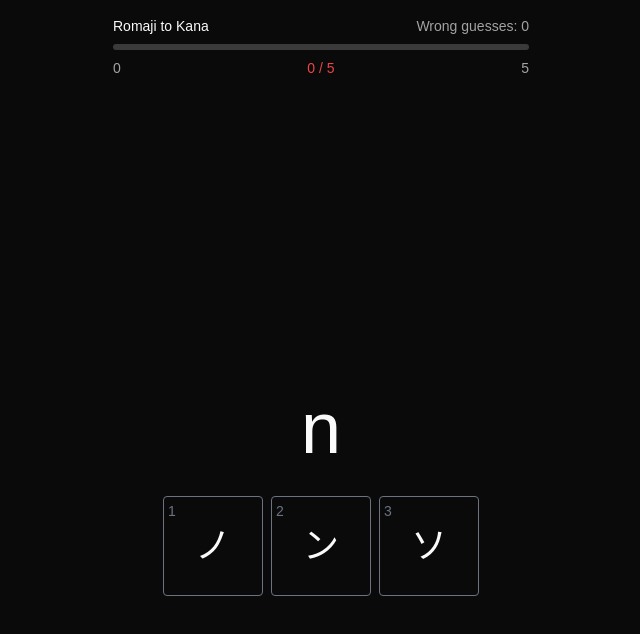
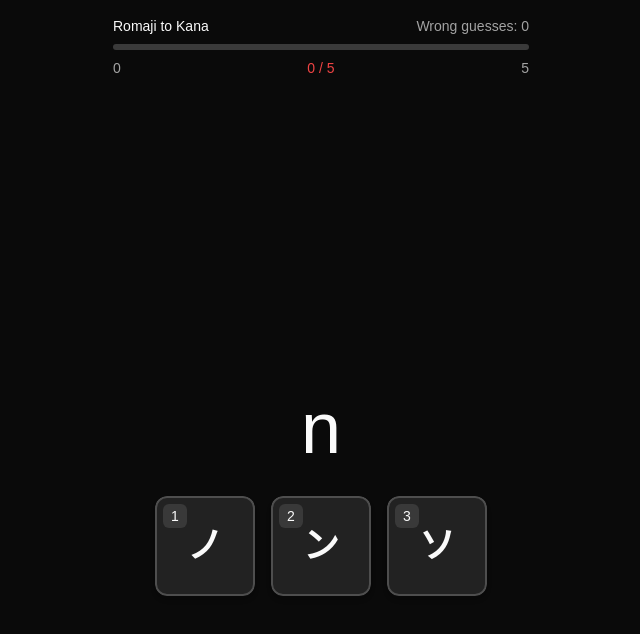
Before and after one commit to PeterPoterek/hira-kata, a Next.js app: page / in a window 1280 px wide. Shown: the top 634 px of the page, without its empty margins (319-959 px from the left). Built offline with nearby package versions, Linux system fonts and the light colour scheme.

Commit message:
quiz buttons moved to seperate component

```diff
--- a/components/quiz/Quiz.tsx
+++ b/components/quiz/Quiz.tsx
@@ -4,6 +4,7 @@ import kanaData from "@/data/kana.json";
 import { useState, useEffect } from "react";
 import useQuizStore from "@/store/quizStore";
 import { motion, AnimatePresence } from "framer-motion";
+import { QuizButton } from "@/components/quiz/QuizButton";
 
 interface KanaChar {
   kana: string;
@@ -246,18 +247,15 @@ const Quiz = () => {
                 ? randomChar?.romaji
                 : randomChar?.kana}
             </p>
-            <div className="grid grid-cols-3 gap-2">
+            <div className="grid grid-cols-3 gap-4">
               {choices.map((char, index) => (
-                <button
+                <QuizButton
+                  key={char + index}
+                  char={char}
+                  index={index}
                   onClick={() => checkAnswer(char)}
-                  className="w-[100px] h-[100px] text-4xl flex items-center justify-center border border-gray-500 rounded relative"
-                  key={index}
-                >
-                  {char}
-                  <span className="absolute top-1 left-1 text-sm text-gray-500">
-                    {index + 1}
-                  </span>
-                </button>
+                  isWrongState={answeredWrong}
+                />
               ))}
             </div>
           </motion.div>
--- /dev/null
+++ b/components/quiz/QuizButton.tsx
@@ -0,0 +1,60 @@
+"use client";
+
+import { motion } from "framer-motion";
+
+interface QuizButtonProps {
+  char: string;
+  index: number;
+  onClick: () => void;
+  isWrongState: boolean;
+}
+
+export const QuizButton = ({
+  char,
+  index,
+  onClick,
+  isWrongState,
+}: QuizButtonProps) => {
+  return (
+    <motion.button
+      onClick={onClick}
+      key={char + index}
+      className={`w-[100px] h-[100px] text-4xl flex items-center justify-center rounded-xl relative overflow-hidden
+        ${isWrongState ? "hover:bg-red-100 dark:hover:bg-red-950/30" : "hover:bg-primary/10"}
+        transition-colors duration-200 shadow-md`}
+      whileHover={{ scale: 1.05 }}
+      whileTap={{ scale: 0.95 }}
+      initial={{ opacity: 0, y: 20 }}
+      animate={{ opacity: 1, y: 0 }}
+      transition={{
+        duration: 0.3,
+        delay: index * 0.1,
+        type: "spring",
+        stiffness: 500,
+        damping: 30,
+      }}
+    >
+      <motion.div
+        className="absolute inset-0 bg-primary/5 dark:bg-primary/10 border-2 border-primary/20 rounded-xl"
+        initial={{ borderRadius: "0.75rem" }}
+        whileHover={{ borderRadius: "1rem" }}
+        transition={{ duration: 0.2 }}
+      />
+
+      <motion.span
+        className="relative z-10 font-bold"
+        whileHover={{ scale: 1.1 }}
+        transition={{ type: "spring", stiffness: 400, damping: 10 }}
+      >
+        {char}
+      </motion.span>
+
+      <motion.span
+        className="absolute top-2 left-2 text-sm font-medium px-2 py-0.5 bg-primary/10 rounded-md"
+        whileHover={{ scale: 1.1 }}
+      >
+        {index + 1}
+      </motion.span>
+    </motion.button>
+  );
+};
```
